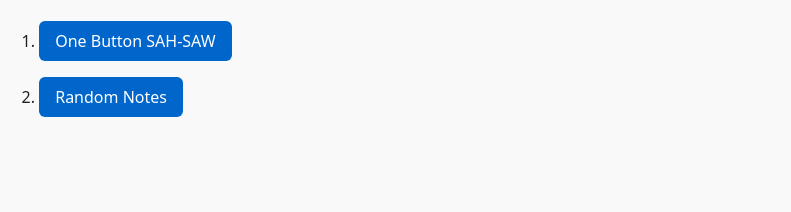
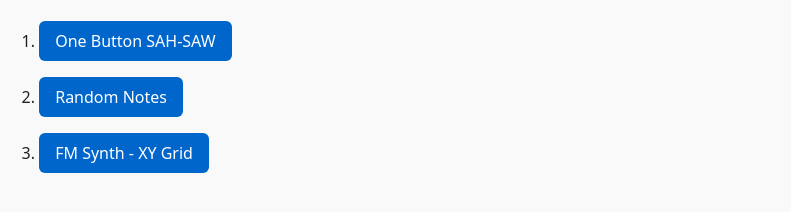
Before and after one commit to splice25/splice25.github.io, a plain HTML site: page index.html in a window 1280 px wide. Shown: the part 112-324 px from the top of the page, without its empty margins (0-791 px from the left). Drawn offline with Linux system fonts and the light colour scheme.

Commit message:
Update index.html

```diff
--- a/index.html
+++ b/index.html
@@ -16,6 +16,9 @@
         <li>
             <a href="/RandomNotes/">Random Notes</a>
         </li>
+        <li>
+            <a href="/FMXY/">FM Synth - XY Grid</a>
+        </li>
     </ol>
 
 </body>
```
